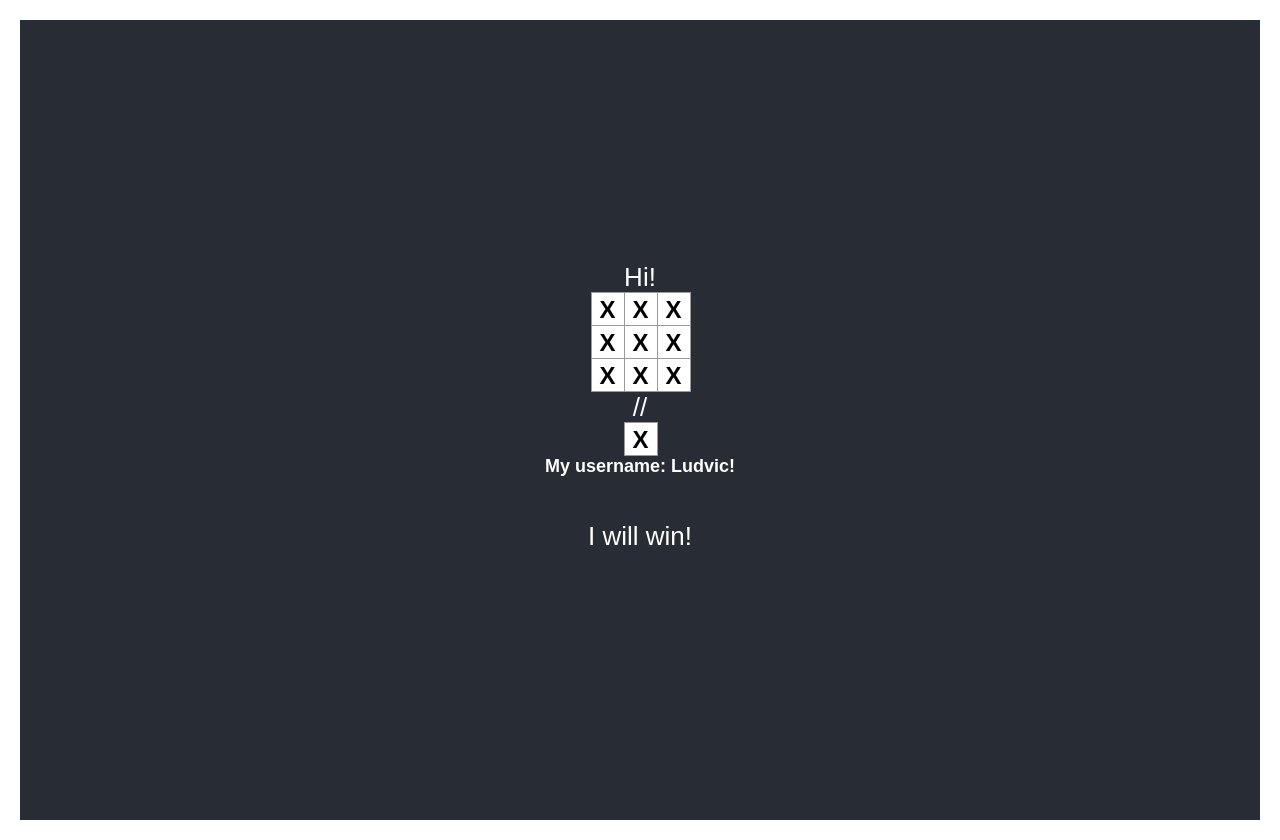
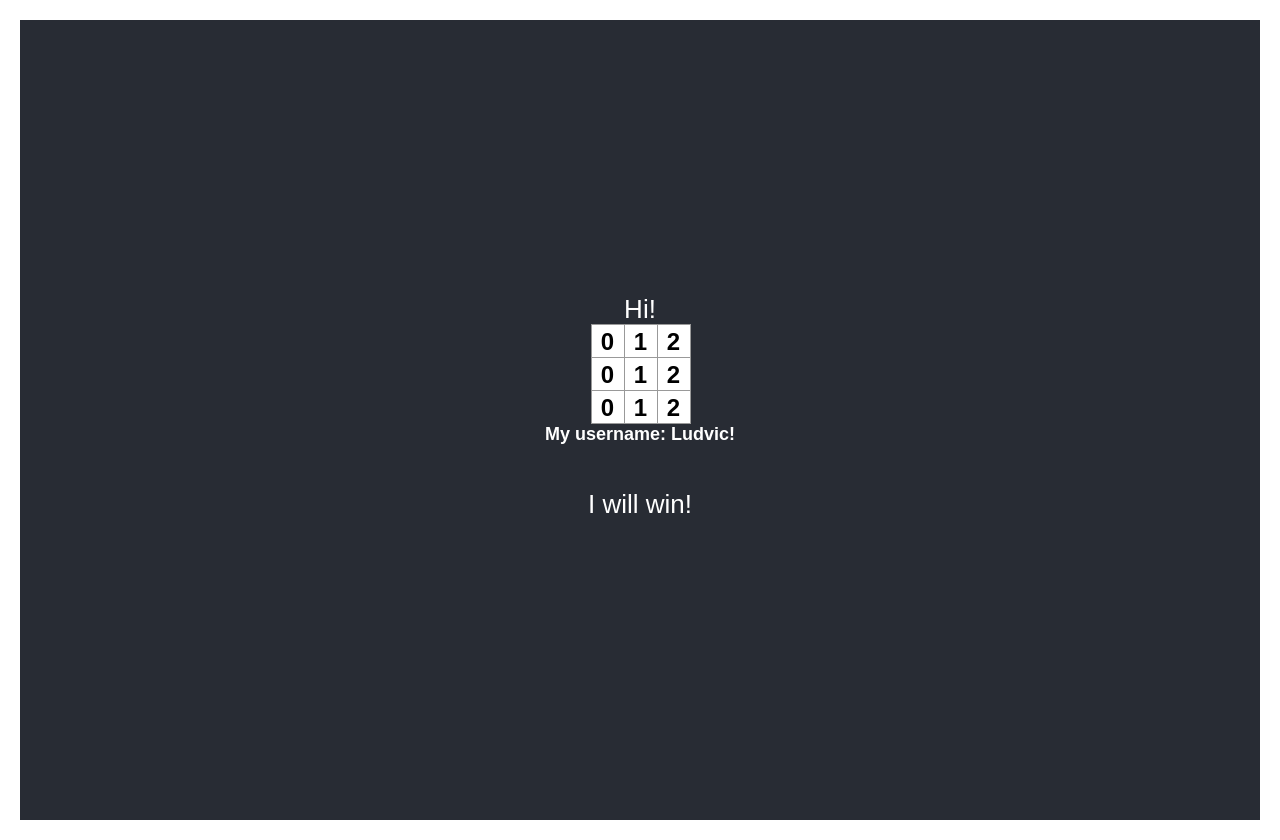
Before and after one commit to v-domariev/tutorial-react, a React (Create React App) app in the folder tutorial-tic-tac-toe/: page / in a window 1280 px wide. Built offline with nearby package versions, Linux system fonts and the light colour scheme.

Commit message:
Added board. Transfer props

```diff
--- a/tutorial-tic-tac-toe/src/App.js
+++ b/tutorial-tic-tac-toe/src/App.js
@@ -2,13 +2,11 @@ import logo from './logo.svg';
 import './App.css';
 import { Square } from './component/Square';
 import { UsernameTitle } from './component/UsernameTitle';
+import { Board } from './component/board/Board';
 // import './component/Square';
 
 function App() {
-  let row = [];
-  for (let i = 0; i < 3; i++) {
-    row.push(<Square></Square>);
-  }
+
   // }
   return (
     <div className="App">
@@ -16,10 +14,8 @@ function App() {
         Hi!
         {/* <button className="square">X</button> */}
         {/* { */}
-        <div className="board-row">{row}</div>
-        <div className="board-row">{row}</div>
-        <div className="board-row">{row}</div>
-        // <Square></Square>
+        {/* <Square></Square> */}
+        <Board></Board>
         <UsernameTitle></UsernameTitle>
         {/* {new Square()} */}
         {/* <img src={logo} className="App-logo" alt="logo" /> */}
--- a/tutorial-tic-tac-toe/src/component/Square.js
+++ b/tutorial-tic-tac-toe/src/component/Square.js
@@ -1,4 +1,4 @@
 // export default
-export function Square() {
-    return <button className="square">X</button>;
+export function Square({ value }) {
+    return <button className="square">{value}</button>;
 }
--- /dev/null
+++ b/tutorial-tic-tac-toe/src/component/board/Board.js
@@ -0,0 +1,14 @@
+import { Square } from "../Square";
+export function Board() {
+
+    let row = [];
+    for (let i = 0; i < 3; i++) {
+        row.push(<Square value={i} ></Square >);
+    }
+
+    return <>
+        <div className="board-row">{row}</div>
+        <div className="board-row">{row}</div>
+        <div className="board-row">{row}</div>
+    </>;
+}
```
